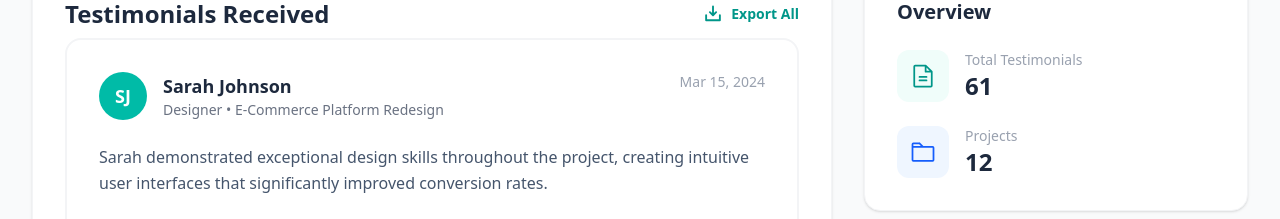
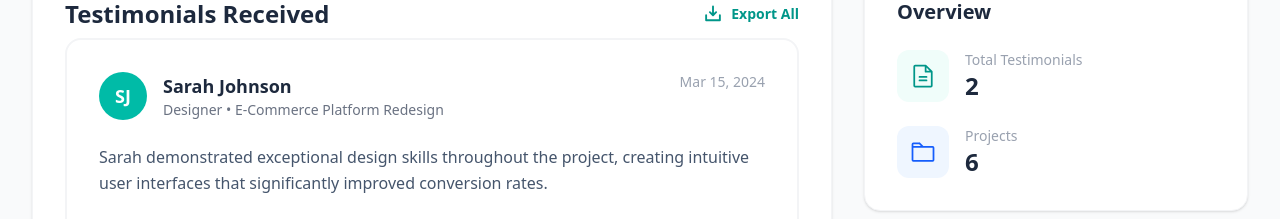
Before and after one commit to sesac-team2/frontend, a React app: page / in a window 1280 px wide. Both pictures are taken after a click on the button "My Contributions". Shown: the part 234-453 px from the top of the page. Built offline with nearby package versions, Linux system fonts and the light colour scheme; the HTML template or start-up script is replaced by a standard one.

Commit message:
Fix: 메인페이지 데이터 흐름 변경 Main index에서 모두 관리하게 변경함

```diff
--- a/src/pages/Main/components/Contributions/KeywordsCard.tsx
+++ b/src/pages/Main/components/Contributions/KeywordsCard.tsx
@@ -1,13 +1,19 @@
-import { KEYWORDS } from './dummyData';
+interface KeywordsCardProps {
+  keywords: {
+    name: string;
+    count: number;
+    total: number;
+  }[];
+}
 
-export default function KeywordsCard() {
+export default function KeywordsCard({ keywords }: KeywordsCardProps) {
   return (
     <div className="bg-white rounded-2xl p-8 shadow-sm border border-gray-100">
       <h2 className="text-xl font-bold text-slate-800 mb-6 font-display">
         Top Keywords
       </h2>
       <div className="space-y-5">
-        {KEYWORDS.map((kw, idx) => (
+        {keywords.map((kw, idx) => (
           <div key={kw.name} className="space-y-1.5">
             <div className="flex justify-between items-center text-sm">
               <div className="flex gap-3 items-center">
--- a/src/pages/Main/components/Contributions/OverviewCard.tsx
+++ b/src/pages/Main/components/Contributions/OverviewCard.tsx
@@ -1,6 +1,14 @@
 import { FileTextIcon, FolderIcon } from '@phosphor-icons/react';
 
-export default function OverviewCard() {
+interface OverviewCardProps {
+  testimonialCount: number;
+  projectCount: number;
+}
+
+export default function OverviewCard({
+  testimonialCount,
+  projectCount,
+}: OverviewCardProps) {
   return (
     <div className="bg-white rounded-2xl p-8 shadow-sm border border-gray-100">
       <h2 className="text-xl font-bold text-slate-800 mb-6">Overview</h2>
@@ -13,7 +21,9 @@ export default function OverviewCard() {
             <p className="text-gray-400 text-sm font-medium">
               Total Testimonials
             </p>
-            <p className="text-2xl font-bold text-slate-800">61</p>
+            <p className="text-2xl font-bold text-slate-800">
+              {testimonialCount}
+            </p>
           </div>
         </div>
         <div className="flex items-center gap-4 group">
@@ -22,7 +32,7 @@ export default function OverviewCard() {
           </div>
           <div>
             <p className="text-gray-400 text-sm font-medium">Projects</p>
-            <p className="text-2xl font-bold text-slate-800">12</p>
+            <p className="text-2xl font-bold text-slate-800">{projectCount}</p>
           </div>
         </div>
       </div>
--- a/src/pages/Main/components/Contributions/TestimonialSection.tsx
+++ b/src/pages/Main/components/Contributions/TestimonialSection.tsx
@@ -1,8 +1,14 @@
 import { DownloadSimpleIcon } from '@phosphor-icons/react';
 import TestimonialCard from './TestimonialCard';
-import { TESTIMONIALS } from './dummyData';
+import type { Testimonial } from '../../../../types/testimonial';
 
-export default function TestimonialSection() {
+interface TestimonialSectionProps {
+  testimonials: Testimonial[];
+}
+
+export default function TestimonialSection({
+  testimonials,
+}: TestimonialSectionProps) {
   return (
     <div className="space-y-6 bg-white p-8 rounded-2xl border border-gray-100 shadow-sm">
       <div className="flex items-center justify-between mb-2">
@@ -14,7 +20,7 @@ export default function TestimonialSection() {
           <span>Export All</span>
         </button>
       </div>
-      {TESTIMONIALS.map((testimonial) => (
+      {testimonials.map((testimonial) => (
         <TestimonialCard key={testimonial.id} testimonial={testimonial} />
       ))}
     </div>
--- a/src/pages/Main/components/Contributions/index.tsx
+++ b/src/pages/Main/components/Contributions/index.tsx
@@ -2,19 +2,37 @@ import TestimonialSection from './TestimonialSection';
 import OverviewCard from './OverviewCard';
 import KeywordsCard from './KeywordsCard';
 import ShareImpactCard from './ShareImpactCard';
+import type { Testimonial } from '../../../../types/testimonial';
 
-export default function Contributions() {
+interface ContributionsProps {
+  testimonials: Testimonial[];
+  projectCount: number;
+  keywords: {
+    name: string;
+    count: number;
+    total: number;
+  }[];
+}
+
+export default function Contributions({
+  testimonials,
+  projectCount,
+  keywords,
+}: ContributionsProps) {
   return (
     <div className="flex flex-col lg:flex-row gap-8">
       {/* Left Column: Testimonials */}
       <div className="flex-1 space-y-6">
-        <TestimonialSection />
+        <TestimonialSection testimonials={testimonials} />
       </div>
 
       {/* Right Column: Overview & Keywords */}
       <div className="w-full lg:w-96 space-y-6">
-        <OverviewCard />
-        <KeywordsCard />
+        <OverviewCard
+          testimonialCount={testimonials.length}
+          projectCount={projectCount}
+        />
+        <KeywordsCard keywords={keywords} />
         <ShareImpactCard />
       </div>
     </div>
--- a/src/pages/Main/components/Projects/index.tsx
+++ b/src/pages/Main/components/Projects/index.tsx
@@ -1,11 +1,15 @@
 import ProjectCard from './ProjectCard';
-import { PROJECTS } from './dummyData';
+import type { Project } from '../../../../types/project';
 
-export default function Projects() {
+interface ProjectsProps {
+  projects: Project[];
+}
+
+export default function Projects({ projects }: ProjectsProps) {
   return (
     <div className="space-y-10">
       <div className="grid grid-cols-1 md:grid-cols-2 lg:grid-cols-3 gap-8">
-        {PROJECTS.map((project) => (
+        {projects.map((project) => (
           <ProjectCard key={project.id} project={project} />
         ))}
       </div>
--- a/src/pages/Main/index.tsx
+++ b/src/pages/Main/index.tsx
@@ -5,6 +5,9 @@ import SegmentControl, { Tab } from './components/SegmentControl';
 import Projects from './components/Projects';
 import Contributions from './components/Contributions';
 import ProjectSearchInput from './components/ProjectSearchInput';
+import { KEYWORDS } from './components/Contributions/dummyData';
+import { PROJECTS } from './components/Projects/dummyData';
+import { TESTIMONIALS } from './components/Contributions/dummyData';
 
 export default function MainPage() {
   const [activeTab, setActiveTab] = useState<Tab>(Tab.PROJECTS);
@@ -31,12 +34,18 @@ export default function MainPage() {
           {[
             {
               id: Tab.PROJECTS,
-              content: <Projects />,
+              content: <Projects projects={PROJECTS} />,
               exitY: '-translate-y-4',
             },
             {
               id: Tab.CONTRIBUTIONS,
-              content: <Contributions />,
+              content: (
+                <Contributions
+                  testimonials={TESTIMONIALS}
+                  projectCount={PROJECTS.length}
+                  keywords={KEYWORDS}
+                />
+              ),
               exitY: 'translate-y-4',
             },
           ].map(({ id, content, exitY }) => (
```
